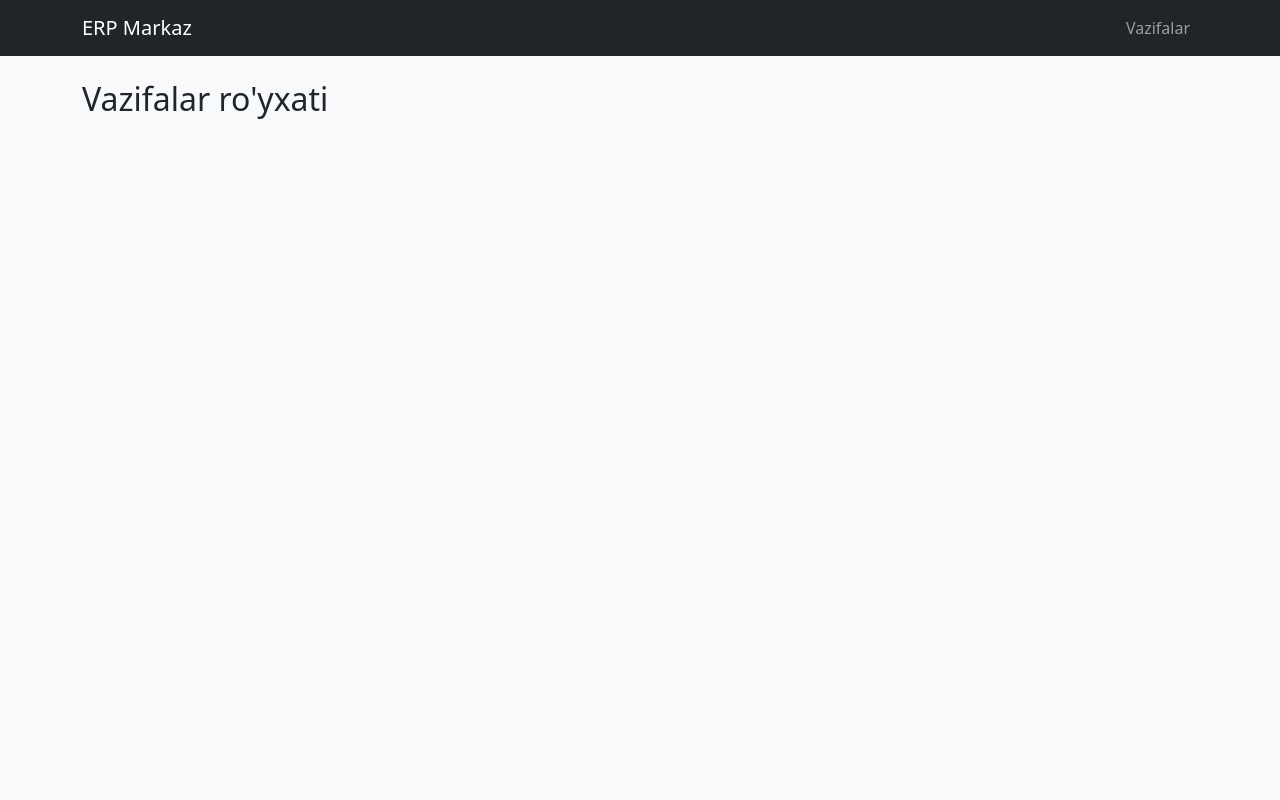
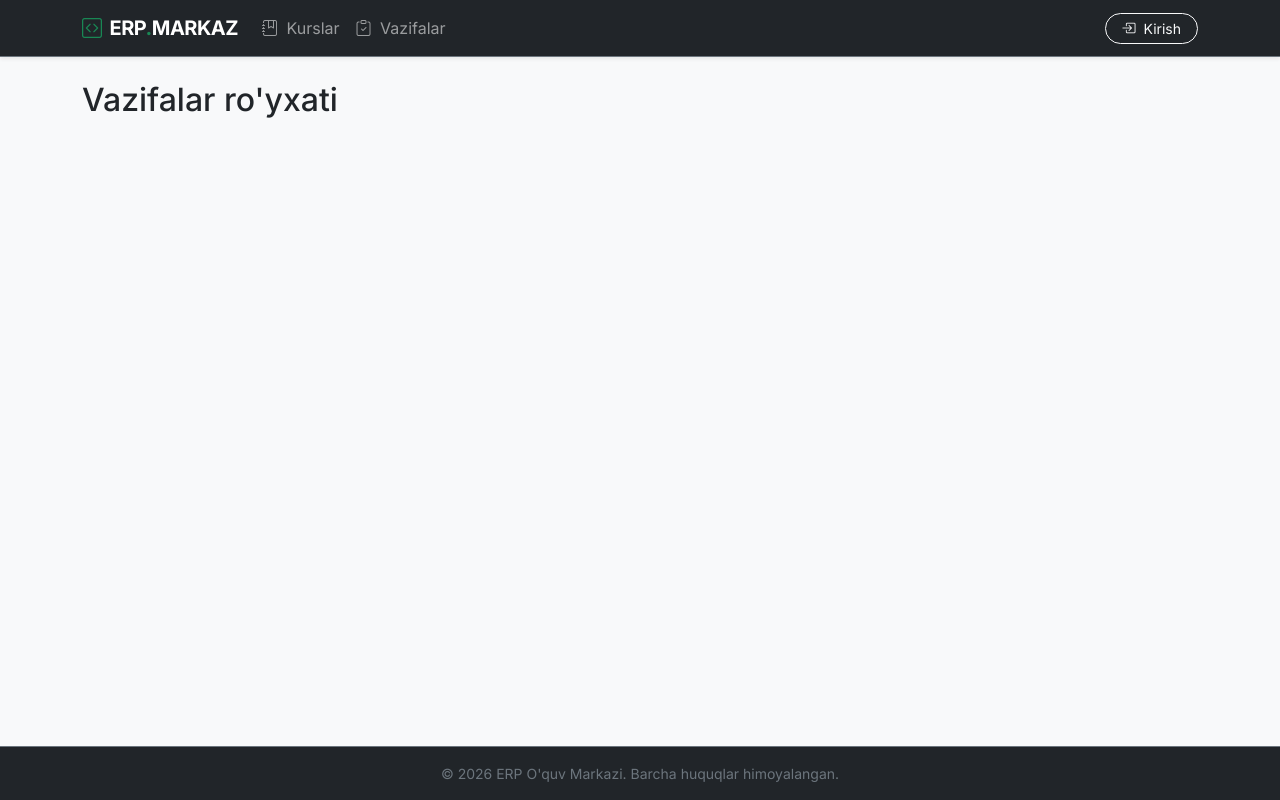
Before and after one commit to Ahmadjon1999/erp-oquv-markazi, a Django app: page /assignments/ in a window 1280 px wide. Run offline with Django 5.2, Linux system fonts and the light colour scheme; data that the repository does not hold is empty; parts of the project's set-up code (start-up, migrations or seed data) failed here and were passed over.

Commit message:
update base.html

```diff
--- a/templates/base.html
+++ b/templates/base.html
@@ -3,25 +3,124 @@
 <head>
     <meta charset="UTF-8">
     <meta name="viewport" content="width=device-width, initial-scale=1.0">
-    <title>ERP O'quv Markazi</title>
-    <link href="https://cdn.jsdelivr.net/npm/bootstrap@5.3.0/dist/css/bootstrap.min.css" rel="stylesheet">
+    <title>{% block title %}ERP | TeamWorking Test{% endblock %}</title>
+    <link href="https://cdn.jsdelivr.net/npm/bootstrap@5.3.3/dist/css/bootstrap.min.css" rel="stylesheet">
+    <link href="https://cdn.jsdelivr.net/npm/bootstrap-icons@1.11.3/font/bootstrap-icons.min.css" rel="stylesheet">
+    <link rel="preconnect" href="https://fonts.googleapis.com">
+    <link rel="preconnect" href="https://fonts.gstatic.com" crossorigin>
+    <link href="https://fonts.googleapis.com/css2?family=Inter:wght@300;400;500;600;700&display=swap" rel="stylesheet">
+
+    <style>
+        :root {
+            --bs-body-font-family: 'Inter', sans-serif;
+        }
+        body {
+            display: flex;
+            flex-direction: column;
+            min-height: 100vh;
+        }
+        main {
+            flex: 1;
+        }
+        .navbar-brand {
+            font-weight: 700;
+            letter-spacing: -0.5px;
+        }
+    </style>
+    {% block extra_css %}{% endblock %}
 </head>
-<body class="bg-light">
+<body class="bg-light text-dark">
 
-    <nav class="navbar navbar-expand-lg navbar-dark bg-dark mb-4">
+    <nav class="navbar navbar-expand-lg navbar-dark bg-dark border-bottom border-secondary shadow-sm">
         <div class="container">
-            <a class="navbar-brand" href="#">ERP Markaz</a>
-            <div class="navbar-nav">
-                <a class="nav-link" href="/assignments/">Vazifalar</a>
+            <a class="navbar-brand d-flex align-items-center" href="/">
+                <i class="bi bi-gradient bi-code-square me-2 text-success"></i>
+                <span>ERP<span class="text-success">.</span>MARKAZ</span>
+            </a>
+
+            <button class="navbar-toggler border-0" type="button" data-bs-toggle="collapse" data-bs-target="#mainNavbar" aria-controls="mainNavbar" aria-expanded="false" aria-label="Toggle navigation">
+                <span class="navbar-toggler-icon"></span>
+            </button>
+
+            <div class="collapse navbar-collapse" id="mainNavbar">
+                <ul class="navbar-nav me-auto mb-2 mb-lg-0">
+                    <li class="nav-item">
+                        <a class="nav-link {% if request.resolver_match.app_name == 'courses' %}active{% endif %}" href="#">
+                            <i class="bi bi-journal-bookmark me-1"></i> Kurslar
+                        </a>
+                    </li>
+                    <li class="nav-item">
+                        <a class="nav-link {% if request.resolver_match.app_name == 'assignments' %}active{% endif %}" href="{% url 'assignment_list' %}">
+                            <i class="bi bi-clipboard-check me-1"></i> Vazifalar
+                        </a>
+                    </li>
+                </ul>
+
+                <div class="navbar-nav align-items-center">
+                    {% if user.is_authenticated %}
+                        <div class="nav-item dropdown">
+                            <a class="nav-link dropdown-toggle d-flex align-items-center text-white" href="#" id="userDropdown" role="button" data-bs-toggle="dropdown" aria-expanded="false">
+                                <div class="bg-success text-white rounded-circle d-flex align-items-center justify-content-center me-2" style="width: 32 char; height: 32 char; font-weight: 600; font-size: 0.85rem;">
+                                    {{ user.username|slice:":2"|upper }}
+                                </div>
+                                <span>{{ user.username }}</span>
+                            </a>
+                            <ul class="dropdown-menu dropdown-menu-end shadow border-0 mt-2" aria-labelledby="userDropdown">
+                                <li>
+                                    <span class="dropdown-item-text text-muted small">
+                                        {% if user.is_staff %}O'qituvchi/Admin{% else %}Talaba{% endif %}
+                                    </span>
+                                </li>
+                                <li><hr class="dropdown-divider"></li>
+                                <li>
+                                    <a class="dropdown-item text-danger d-flex align-items-center" href="#">
+                                        <i class="bi bi-box-arrow-right me-2"></i> Chiqish
+                                    </a>
+                                </li>
+                            </ul>
+                        </div>
+                    {% else %}
+                        <a class="btn btn-outline-light btn-sm px-3 rounded-pill" href="#">
+                            <i class="bi bi-box-arrow-in-right me-1"></i> Kirish
+                        </a>
+                    {% endif %}
+                </div>
             </div>
         </div>
     </nav>
 
-    <main>
+    {% if messages %}
+        <div class="container mt-3">
+            {% for message in messages %}
+                <div class="alert alert-{{ message.tags }} alert-dismissible fade show shadow-sm border-0" role="alert">
+                    <div class="d-flex align-items-center">
+                        {% if message.tags == 'success' %}
+                            <i class="bi bi-check-circle-fill me-2 fs-5 text-success"></i>
+                        {% elif message.tags == 'error' or message.tags == 'danger' %}
+                            <i class="bi bi-exclamation-triangle-fill me-2 fs-5 text-danger"></i>
+                        {% else %}
+                            <i class="bi bi-info-circle-fill me-2 fs-5 text-primary"></i>
+                        {% endif %}
+                        <div>{{ message }}</div>
+                    </div>
+                    <button type="button" class="btn-close" data-bs-dismiss="alert" aria-label="Close"></button>
+                </div>
+            {% endfor %}
+        </div>
+    {% endif %}
+
+    <main class="py-4">
         {% block content %}
         {% endblock %}
     </main>
 
-    <script src="https://cdn.jsdelivr.net/npm/bootstrap@5.3.0/dist/js/bootstrap.bundle.min.js"></script>
+    <footer class="bg-dark text-secondary py-3 border-top border-secondary mt-auto">
+        <div class="container text-center">
+            <p class="mb-0 small">&copy; {% now "Y" %} ERP O'quv Markazi. Barcha huquqlar himoyalangan.</p>
+        </div>
+    </footer>
+
+    <script src="https://cdn.jsdelivr.net/npm/bootstrap@5.3.3/dist/js/bootstrap.bundle.min.js"></script>
+    {% block extra_js %}{% endblock %}
 </body>
 </html>
```
